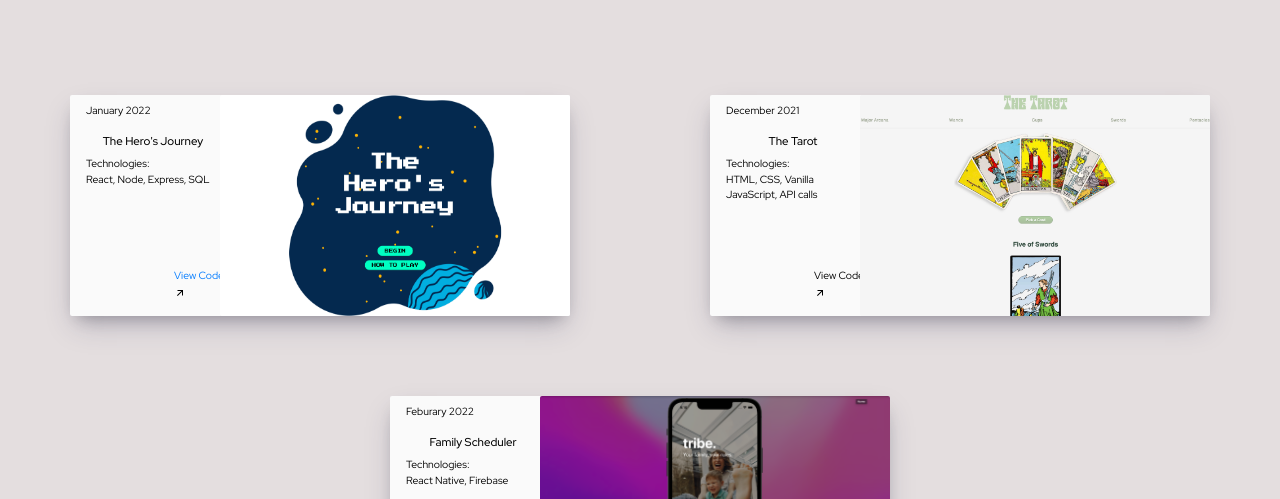
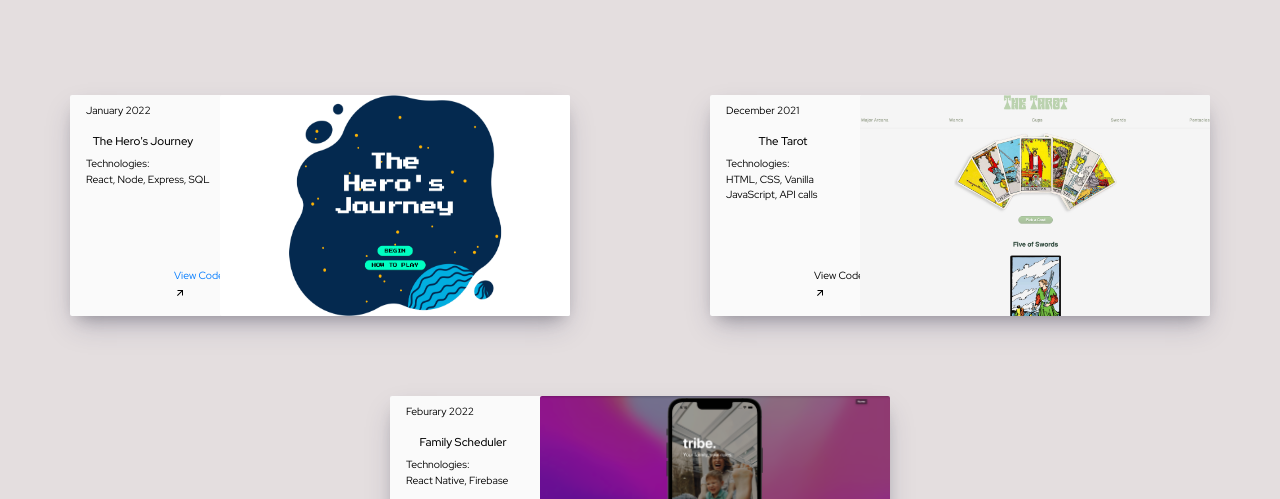
Before and after one commit to indyamolloy/Portfolio, a React (Create React App) app: page / in a window 1280 px wide. Shown: the part 1000-1499 px from the top of the page. Built offline with nearby package versions, Linux system fonts and the light colour scheme; a web font is replaced by a local one.

Commit message:
ittle center

```diff
--- a/src/components/Projects/projectCard.module.css
+++ b/src/components/Projects/projectCard.module.css
@@ -57,6 +57,7 @@
   font-family: "Red Hat Display", sans-serif;
   color: rgb(0, 0, 0);
   font-size: 1.1em;
+  margin-left: -2.5vh;
 }
 
 .technologies {
```
